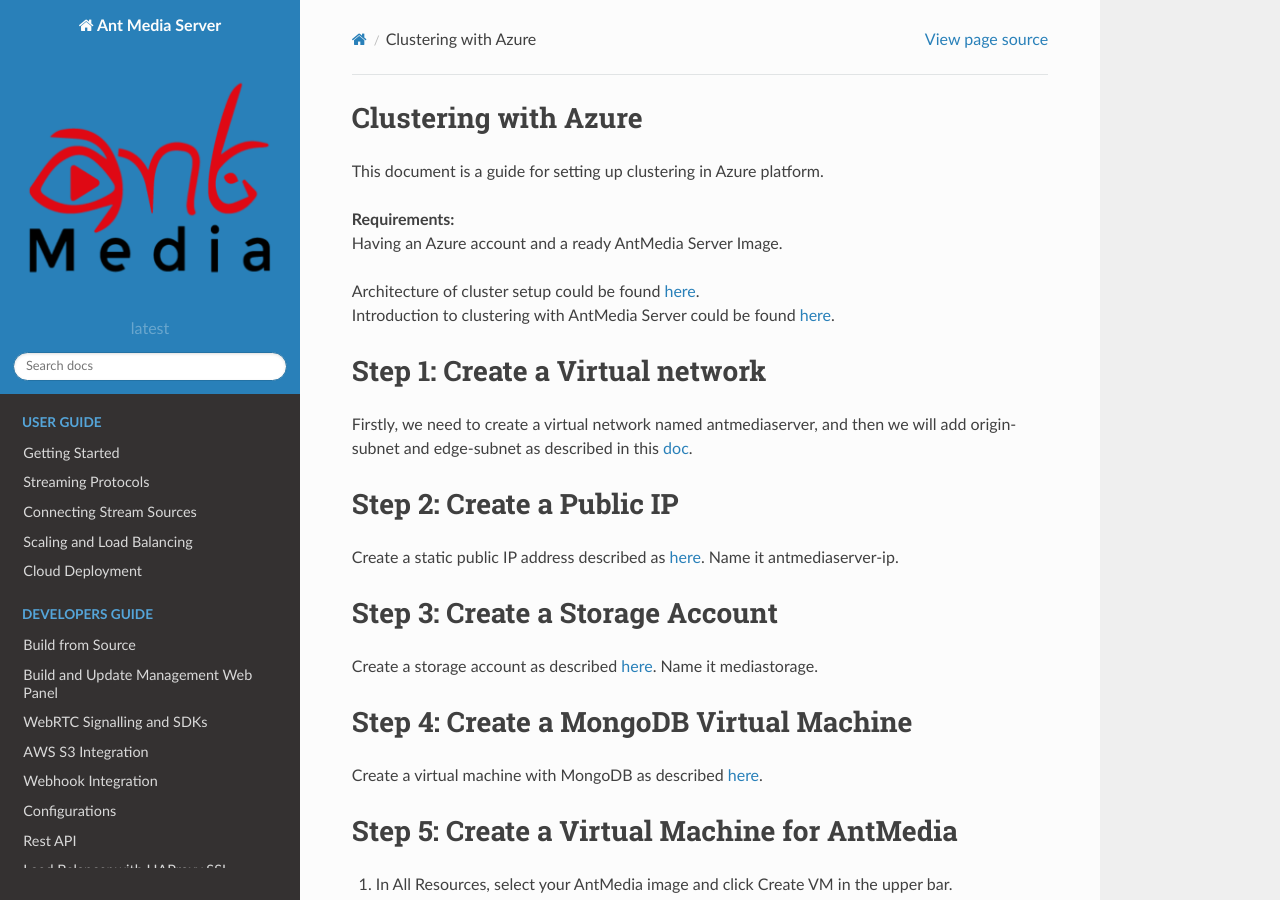
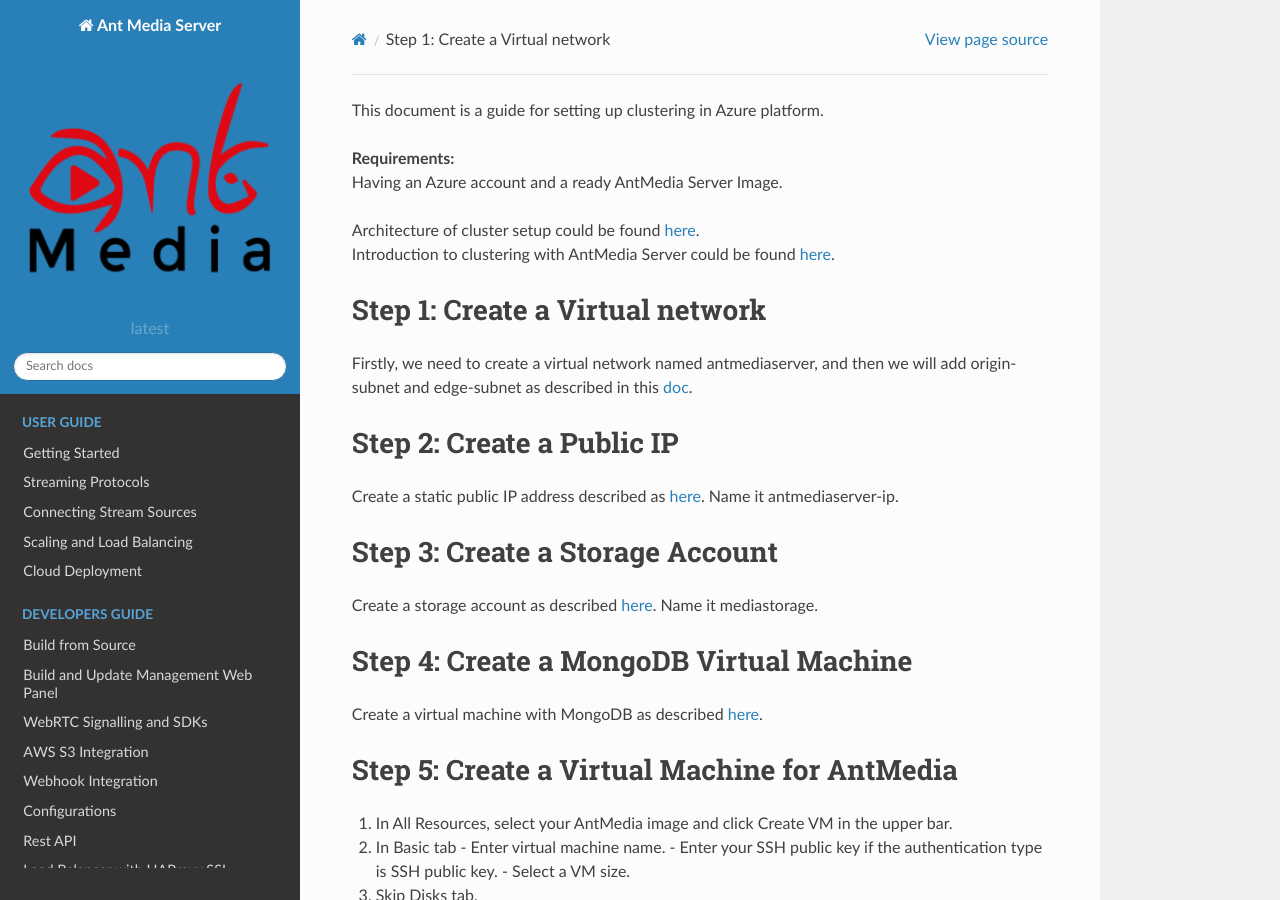
Before and after one commit to sachinmsahrma/Ant-Media-Docs, a Sphinx documentation site: the page built from docs/Clustering-with-Azure.rst, in a window 1280 px wide and 900 px high. Built offline with Sphinx 7.4.7 and the Read the Docs theme 2.0.0, drawn with Linux system fonts in a browser that asks for light colours.

```diff
--- a/docs/Clustering-with-Azure.rst
+++ b/docs/Clustering-with-Azure.rst
@@ -1,5 +1,3 @@
-Clustering with Azure
----------------------
 This document is a guide for setting up clustering in Azure platform.
 
 | **Requirements:**
```
